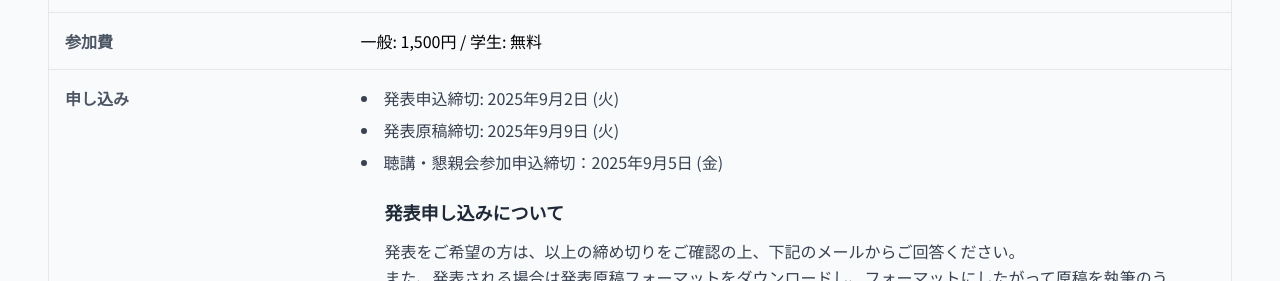
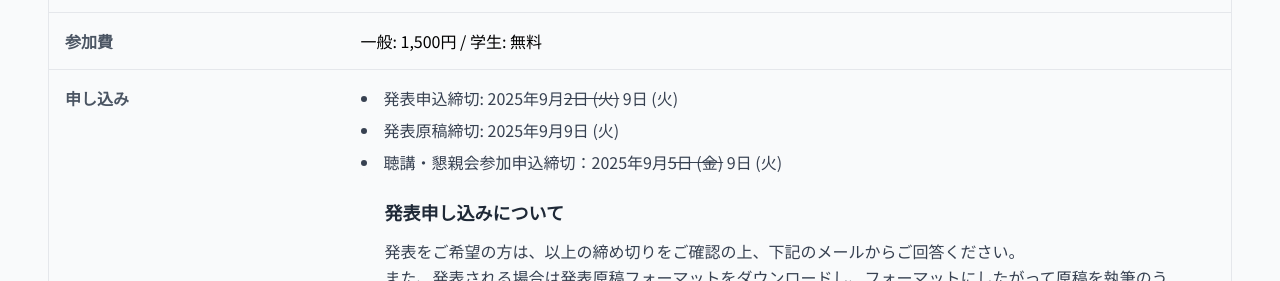
Before and after one commit to FFTPRS/WS, a Jekyll site: the page built from pages/workshop11.html, in a window 1280 px wide and 900 px high, scrolled down 1198 px, cut to the strip 174-900 px from the top of the window. Shown: the top 281 px of the strip. Built offline with Jekyll 4.4.1, drawn with Linux system fonts in a browser that asks for light colours; nearby versions of some CDN libraries.

Commit message:
〆切日変更
発表申込締切延期
聴講・懇親会参加申込締切延期

```diff
--- a/_data/workshop11.yml
+++ b/_data/workshop11.yml
@@ -14,9 +14,9 @@ place: "日田市複合文化施設AOSE"
 place_url: https://www.city.hita.oita.jp/kyouiku_iinkai/riyou/kouminkan/4922.html
 google_map: <iframe src="https://www.google.com/maps/embed?pb=!1m18!1m12!1m3!1d3333.728120419911!2d130.9392304762689!3d33.325922655731596!2m3!1f0!2f0!3f0!3m2!1i1024!2i768!4f13.1!3m3!1m2!1s0x35416a1e39a4a955%3A0x40f4cae237c25ac0!2z5pel55Sw5biC6KSH5ZCI5paH5YyW5pa96KitIEFPU0U!5e0!3m2!1sja!2sjp!4v1753613193881!5m2!1sja!2sjp" width="600" height="450" style="border:0;" allowfullscreen="" loading="lazy" referrerpolicy="no-referrer-when-downgrade"></iframe>
 entrance_fee: "一般: 1,500円 / 学生: 無料"
-application_deadline: "発表申込締切: 2025年9月2日 (火)"
+application_deadline: "発表申込締切: 2025年9月<del>2日 (火)</del> 9日 (火)"
 manuscript_deadline: "発表原稿締切: 2025年9月9日 (火)"
-social_gathering_application_deadline: "聴講・懇親会参加申込締切：2025年9月5日 (金)"
+social_gathering_application_deadline: "聴講・懇親会参加申込締切：2025年9月<del>5日 (金)</del> 9日 (火)"
 application_description: "
 発表をご希望の方は、以上の締め切りをご確認の上、下記のメールからご回答ください。<br />
 また、発表される場合は発表原稿フォーマットをダウンロードし、フォーマットにしたがって原稿を執筆のうえ、メール（fftprs[at]googlegroups.com）にて送付ください。<br />
```
